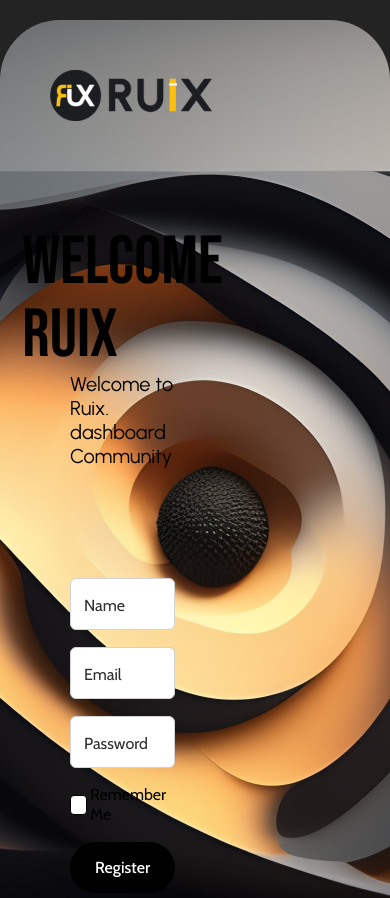
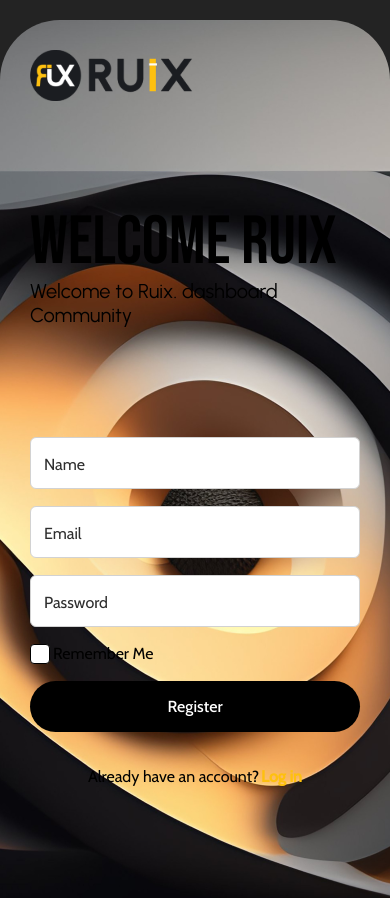
Before and after one commit to stepan10andreev/ruix-registration_form, a Next.js app: page / in a window 390 px wide. Shown: the top 898 px of the page. Built offline with nearby package versions, Linux system fonts and the light colour scheme.

Commit message:
add adaptive styles

```diff
--- a/src/components/Content/Content.module.scss
+++ b/src/components/Content/Content.module.scss
@@ -26,3 +26,26 @@
     line-height: 24px;
   }
 }
+
+
+@media (max-width: 992px) {
+  .main {
+    max-width: 80%;
+    align-items: flex-start;
+  }
+}
+
+
+@media (max-width: 576px) {
+  .main {
+    max-width: 100%;
+  }
+}
+
+
+@media (max-width: 480px) {
+  .main {
+    padding-left: 0;
+    padding-right: 0;
+  }
+}
--- a/src/components/Footer/Footer.module.scss
+++ b/src/components/Footer/Footer.module.scss
@@ -22,3 +22,9 @@
     color: var(--yellow-accent);
   }
 }
+
+@media (max-width: 576px) {
+  .footer {
+    max-width: 100%;
+  }
+}
--- a/src/components/ui-components/Container/Container.module.scss
+++ b/src/components/ui-components/Container/Container.module.scss
@@ -11,3 +11,15 @@
   border-radius: 60px;
   overflow: hidden;
 }
+
+@media (max-width: 992px) {
+  .container {
+    background-size: cover;
+  }
+}
+
+@media (max-width: 480px) {
+  .container {
+    padding: 30px;
+  }
+}
```
